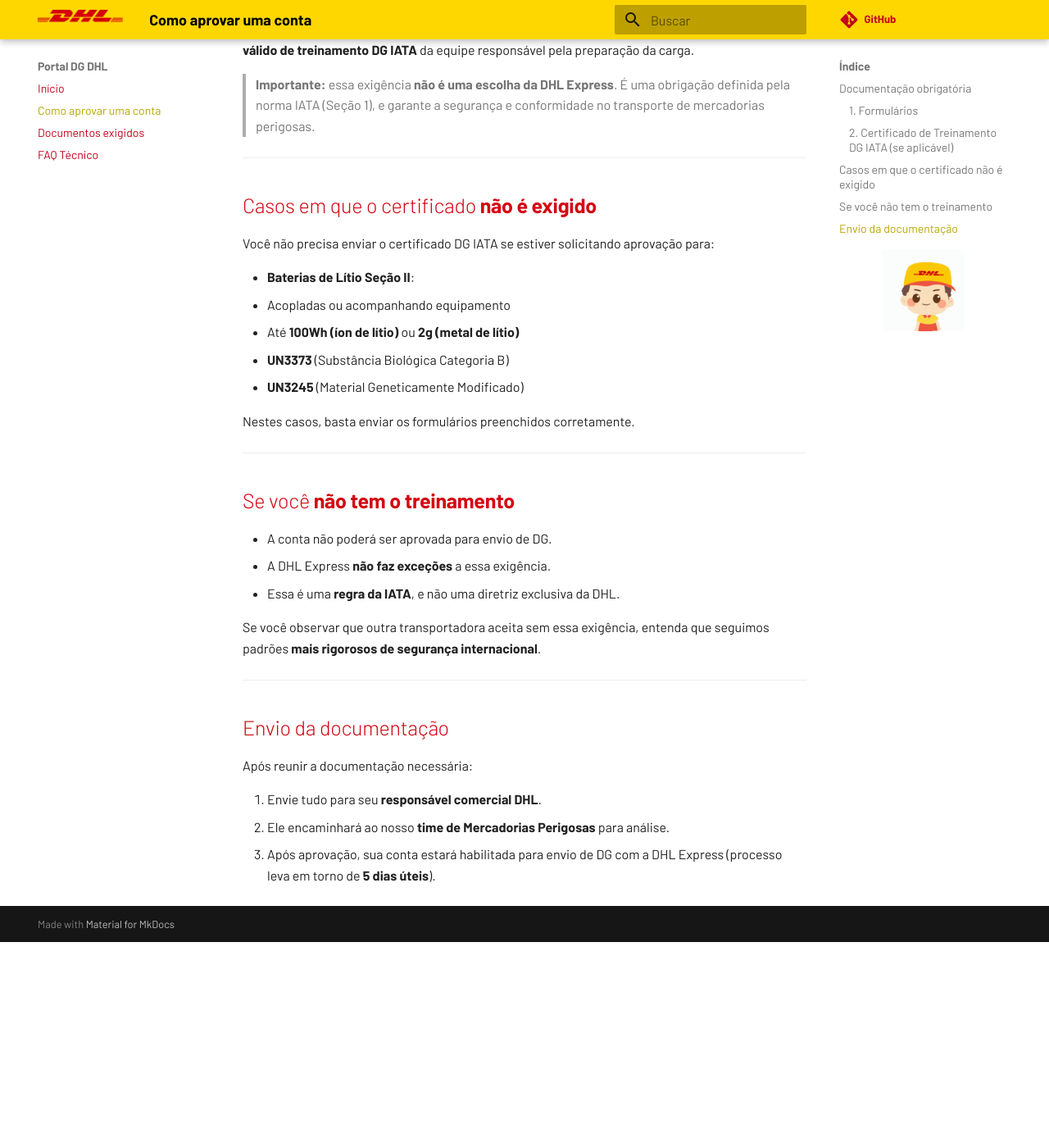
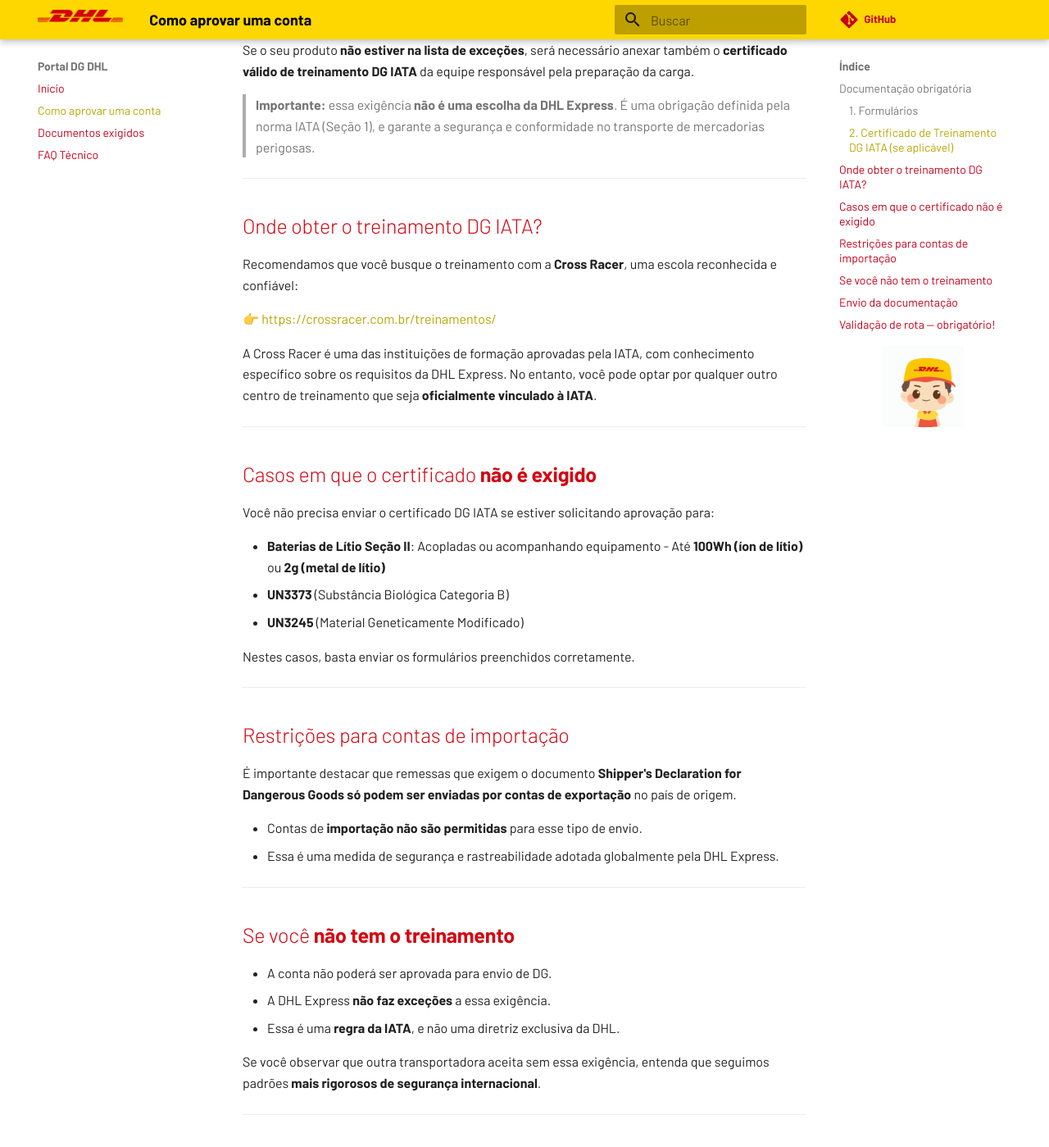
Before and after one commit to portaldangerousgoods/dpdhl, an MkDocs documentation site: the page built from docs/aprovacao.md, in a window 1280 px wide and 1400 px high, scrolled down 734 px. Shown: the whole window at 82% size. Built offline with MkDocs 1.6.1 and Material for MkDocs 9.7.7, drawn with Linux system fonts in a browser that asks for light colours; comment, search, counter and statistics services are not loaded; before the commit the page ends 1883 px from its top, so only the background shows below that; some of the changed text lies outside the part shown.

Commit message:
Update aprovacao.md

```diff
--- a/docs/aprovacao.md
+++ b/docs/aprovacao.md
@@ -24,17 +24,34 @@
 
 ---
 
+## Onde obter o treinamento DG IATA?
+
+Recomendamos que você busque o treinamento com a **Cross Racer**, uma escola reconhecida e confiável:
+
+👉 [https://crossracer.com.br/treinamentos/](https://crossracer.com.br/treinamentos/)
+
+A Cross Racer é uma das instituições de formação aprovadas pela IATA, com conhecimento específico sobre os requisitos da DHL Express. No entanto, você pode optar por qualquer outro centro de treinamento que seja **oficialmente vinculado à IATA**.
+
+---
+
 ## Casos em que o certificado **não é exigido**
 
 Você não precisa enviar o certificado DG IATA se estiver solicitando aprovação para:
 
-- **Baterias de Lítio Seção II**:
-  - Acopladas ou acompanhando equipamento
-  - Até **100Wh (íon de lítio)** ou **2g (metal de lítio)**
+- **Baterias de Lítio Seção II**: Acopladas ou acompanhando equipamento - Até **100Wh (íon de lítio)** ou **2g (metal de lítio)**
 - **UN3373** (Substância Biológica Categoria B)
 - **UN3245** (Material Geneticamente Modificado)
 
 Nestes casos, basta enviar os formulários preenchidos corretamente.
+
+---
+
+## Restrições para contas de importação
+
+É importante destacar que remessas que exigem o documento **Shipper's Declaration for Dangerous Goods** **só podem ser enviadas por contas de exportação** no país de origem.
+
+- Contas de **importação** **não são permitidas** para esse tipo de envio.
+- Essa é uma medida de segurança e rastreabilidade adotada globalmente pela DHL Express.
 
 ---
 
@@ -55,3 +72,14 @@
 1. Envie tudo para seu **responsável comercial DHL**.
 2. Ele encaminhará ao nosso **time de Mercadorias Perigosas** para análise.
 3. Após aprovação, sua conta estará habilitada para envio de DG com a DHL Express (processo leva em torno de **5 dias úteis**).
+
+---
+
+## Validação de rota — obrigatório!
+
+> ⚠️ **Atenção:** nem toda origem e destino estão autorizados a enviar Mercadorias Perigosas.
+> Antes de solicitar a aprovação da conta, é necessário validar se a **rota é permitida** para o tipo de mercadoria DG em questão.
+
+Entre em contato com seu responsável comercial DHL para confirmar se o **país de origem e o país de destino** estão habilitados para o envio da sua mercadoria perigosa.
+
+Essa verificação evita recusas, atrasos e garante total conformidade com as exigências internacionais.
```
Also changed, not shown: other parts of docs/aprovacao.md (+1 -1 lines).
